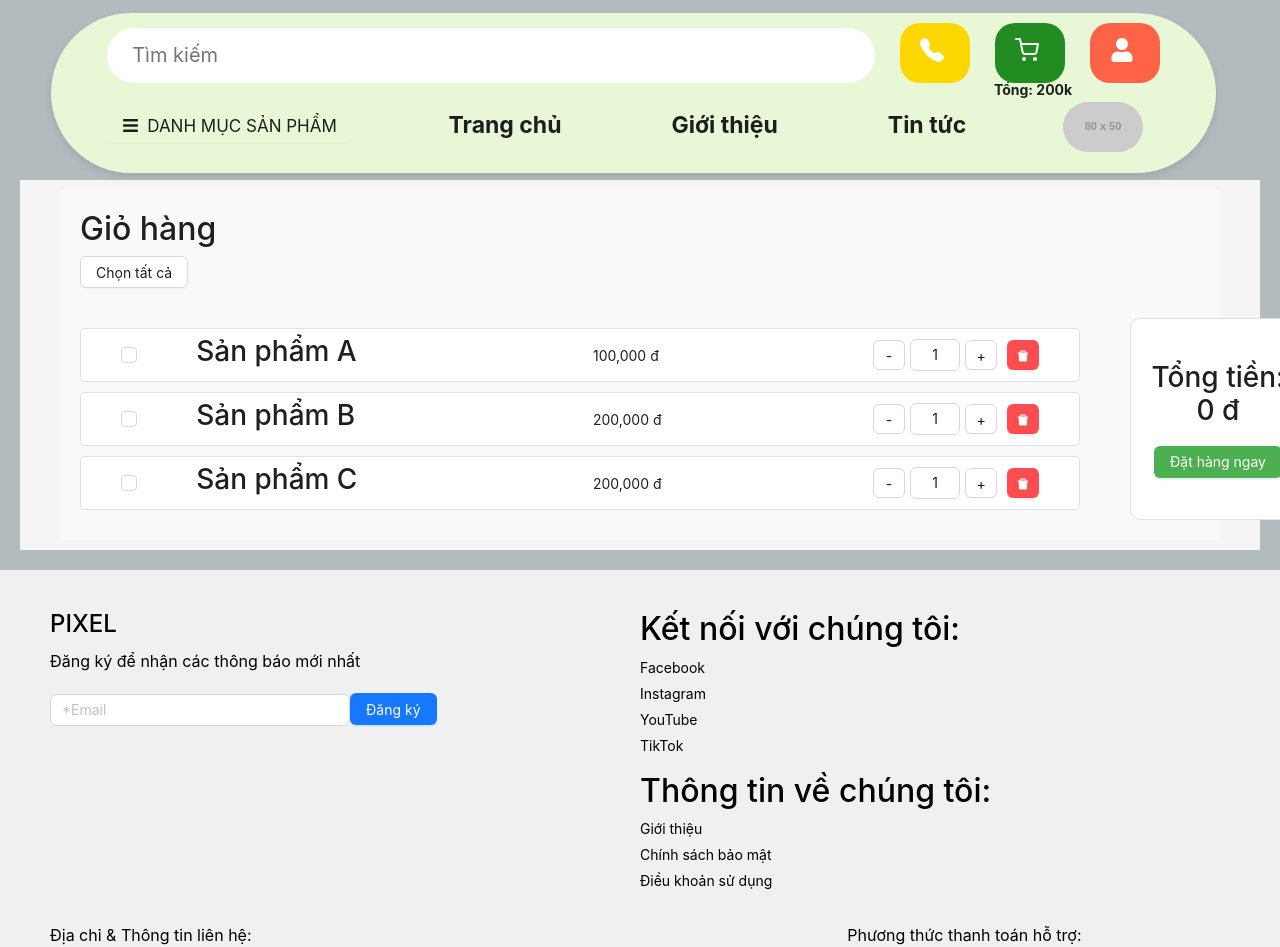
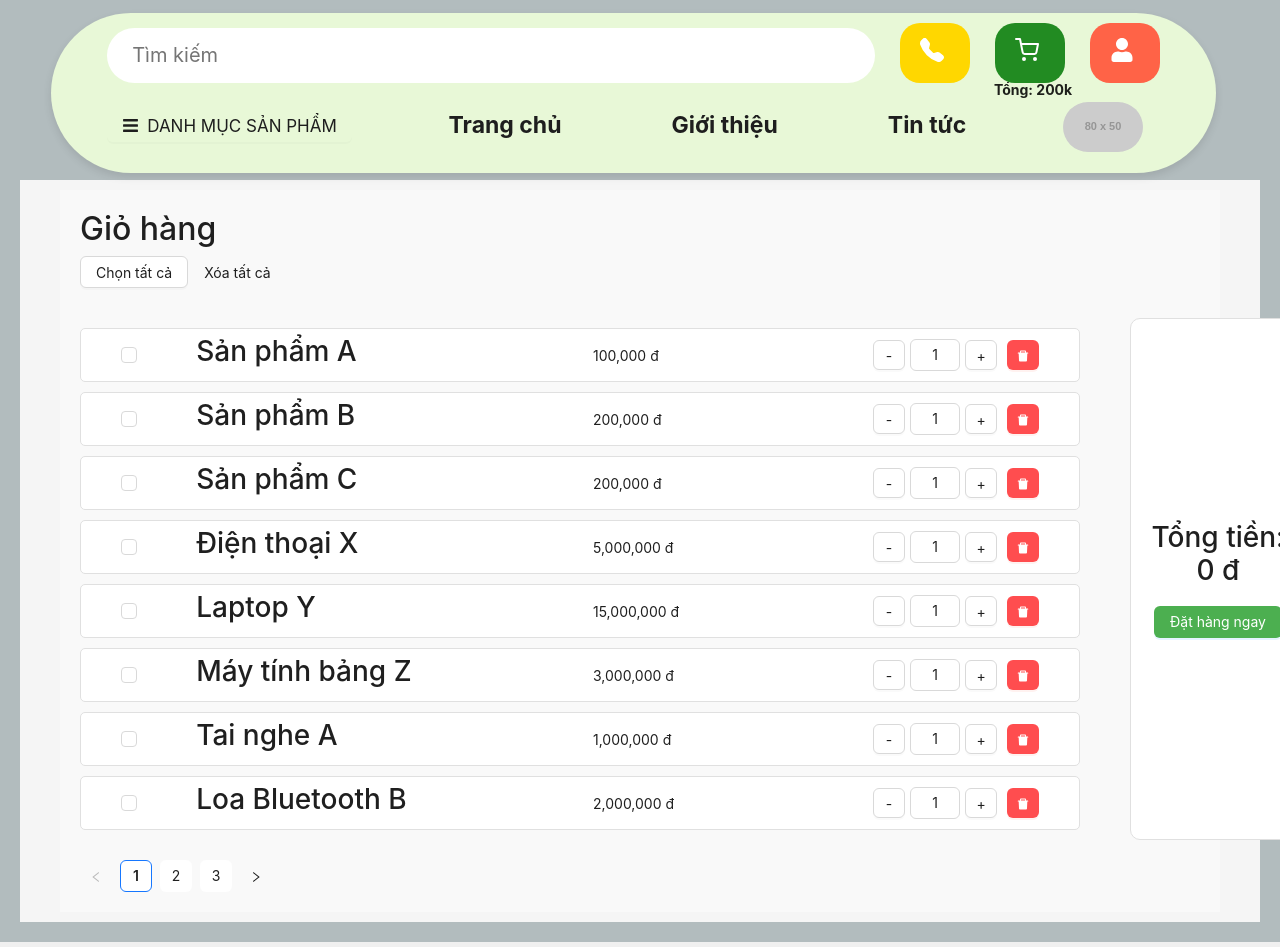
Before and after one commit to TellYaHeadliner/Pixel-Shop-Project, a React (Vite) app in the folder FE-E-commerce/: page /shoppingcart in a window 1280 px wide. Shown: the top 947 px of the page. Built offline with nearby package versions, Linux system fonts and the light colour scheme.

Commit message:
thêm phân trang và xóa sản phẩm giỏ hàng

```diff
--- a/FE-E-commerce/src/pages/Client/ShoppingCart/ShoppingCart.jsx
+++ b/FE-E-commerce/src/pages/Client/ShoppingCart/ShoppingCart.jsx
@@ -1,8 +1,8 @@
 import React, { useState } from "react";
-import { Layout, Button, Input, Checkbox } from "antd";
+import { Layout, Button, Input, Checkbox, Pagination, Modal } from "antd";
 import { AiFillDelete } from "react-icons/ai";
-import { useNavigate } from "react-router-dom"; // Thêm import này
-import styles from "./ShoppingCart.module.scss"; // Đảm bảo bạn có file SCSS tương ứng
+import { useNavigate } from "react-router-dom";
+import styles from "./ShoppingCart.module.scss";
 
 const { Content } = Layout;
 
@@ -12,7 +12,28 @@ const ShoppingCart = () => {
     { id: 1, name: "Sản phẩm A", price: 100000, quantity: 1, selected: false },
     { id: 2, name: "Sản phẩm B", price: 200000, quantity: 1, selected: false },
     { id: 3, name: "Sản phẩm C", price: 200000, quantity: 1, selected: false },
+    { id: 4, name: "Điện thoại X", price: 5000000, quantity: 1, selected: false },
+    { id: 5, name: "Laptop Y", price: 15000000, quantity: 1, selected: false },
+    { id: 6, name: "Máy tính bảng Z", price: 3000000, quantity: 1, selected: false },
+    { id: 7, name: "Tai nghe A", price: 1000000, quantity: 1, selected: false },
+    { id: 8, name: "Loa Bluetooth B", price: 2000000, quantity: 1, selected: false },
+    { id: 9, name: "Đồng hồ thông minh C", price: 2500000, quantity: 1, selected: false },
+    { id: 10, name: "Camera D", price: 4000000, quantity: 1, selected: false },
+    { id: 11, name: "Máy ảnh E", price: 12000000, quantity: 1, selected: false },
+    { id: 12, name: "Máy chiếu F", price: 8000000, quantity: 1, selected: false },
+    { id: 13, name: "Ổ cứng gắn ngoài G", price: 1500000, quantity: 1, selected: false },
+    { id: 14, name: "Bàn phím H", price: 600000, quantity: 1, selected: false },
+    { id: 15, name: "Chuột I", price: 300000, quantity: 1, selected: false },
+    { id: 16, name: "Router J", price: 1200000, quantity: 1, selected: false },
+    { id: 17, name: "Phụ kiện K", price: 500000, quantity: 1, selected: false },
+    { id: 18, name: "Pin sạc L", price: 200000, quantity: 1, selected: false },
+    { id: 19, name: "Máy tính để bàn M", price: 10000000, quantity: 1, selected: false },
+    { id: 20, name: "Phần mềm N", price: 900000, quantity: 1, selected: false },
+    { id: 21, name: "Thiết bị O", price: 500000, quantity: 1, selected: false },
   ]);
+
+  const [currentPage, setCurrentPage] = useState(1);
+  const itemsPerPage = 8;
 
   const handleIncrease = (id) => {
     setCartItems((prevItems) =>
@@ -34,6 +55,18 @@ const ShoppingCart = () => {
 
   const handleRemove = (id) => {
     setCartItems((prevItems) => prevItems.filter((item) => item.id !== id));
+  };
+
+  const showRemoveAllConfirm = () => {
+    Modal.confirm({
+      title: "Xóa tất cả sản phẩm",
+      content: "Bạn có chắc chắn muốn xóa tất cả sản phẩm trong giỏ hàng?",
+      onOk: handleRemoveAll,
+    });
+  };
+
+  const handleRemoveAll = () => {
+    setCartItems([]);
   };
 
   const toggleSelectItem = (id) => {
@@ -58,6 +91,10 @@ const ShoppingCart = () => {
     navigate("/payment", { state: { selectedItems } });
   };
 
+  const indexOfLastItem = currentPage * itemsPerPage;
+  const indexOfFirstItem = indexOfLastItem - itemsPerPage;
+  const currentItems = cartItems.slice(indexOfFirstItem, indexOfLastItem);
+
   return (
     <Layout>
       <Content className={styles.cartContainer}>
@@ -65,9 +102,12 @@ const ShoppingCart = () => {
         <Button onClick={toggleSelectAll} style={{ marginBottom: 20 }}>
           {cartItems.every((item) => item.selected) ? "Bỏ chọn tất cả" : "Chọn tất cả"}
         </Button>
+        <Button type="danger" onClick={showRemoveAllConfirm} style={{ marginBottom: 20 }}>
+          Xóa tất cả
+        </Button>
         <div className={styles.cartContent}>
           <div className={styles.cartItems}>
-            {cartItems.map((item) => (
+            {currentItems.map((item) => (
               <div key={item.id} className={styles.cartItem}>
                 <Checkbox
                   checked={item.selected}
@@ -97,6 +137,13 @@ const ShoppingCart = () => {
             </Button>
           </div>
         </div>
+        <Pagination
+          current={currentPage}
+          pageSize={itemsPerPage}
+          total={cartItems.length}
+          onChange={(page) => setCurrentPage(page)}
+          style={{ marginTop: 20, textAlign: 'center' }}
+        />
       </Content>
     </Layout>
   );
```
